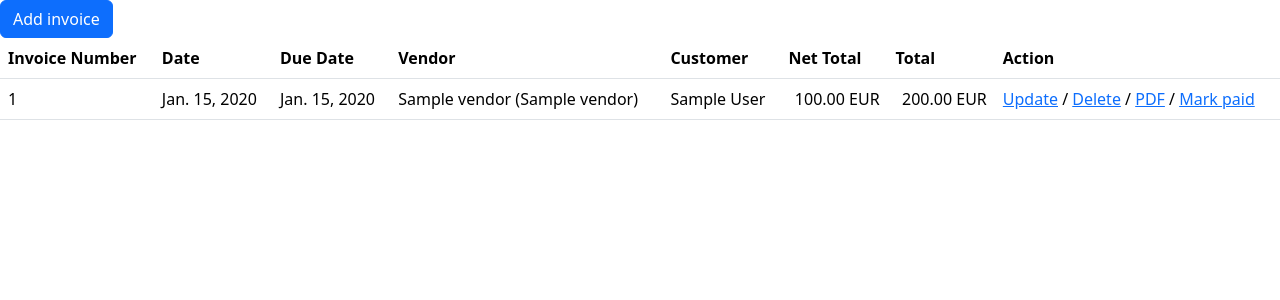
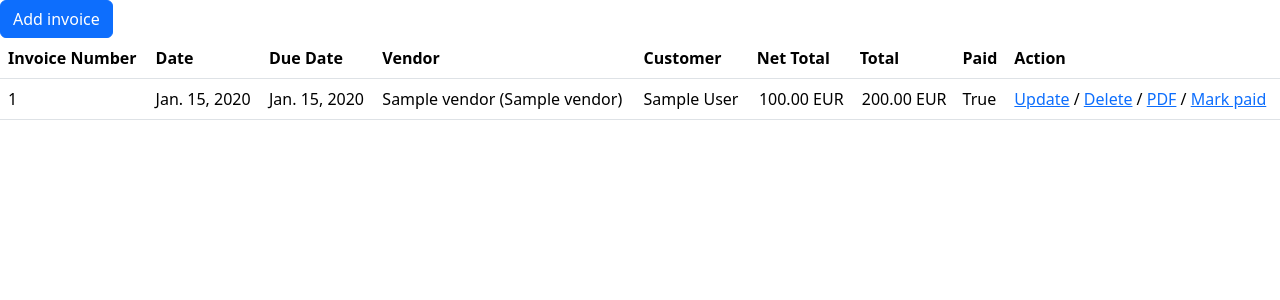
Before and after one commit to Segelzwerg/Rechnung, a Django app: page /invoices/ in a window 1280 px wide. Shown: the part 56-356 px from the top of the page. Run offline with Django 5.2, Linux system fonts and the light colour scheme; tables that the repository leaves empty hold one stand-in row (values such as "Sample post"); some libraries are stand-ins or nearby versions.

Commit message:
UPDATE: paid in invoice list
Signed-off-by: Segelzwerg <25705862+Segelzwerg@users.noreply.github.com>

```diff
--- a/invoice/templates/invoice/invoice_list.html
+++ b/invoice/templates/invoice/invoice_list.html
@@ -13,6 +13,7 @@
             <th scope="col">Customer</th>
             <th scope="col">Net Total</th>
             <th scope="col">Total</th>
+            <th scope="col">Paid</th>
             <th scope="col">Action</th>
         </tr>
         </thead>
@@ -30,6 +31,7 @@
                 <td>{{ invoice.customer.first_name }} {{ invoice.customer.last_name }}</td>
                 <td class="text-end">{{ invoice.net_total_string }}</td>
                 <td class="text-end">{{ invoice.total_string }}</td>
+                <td>{{ invoice.paid }}</td>
                 <td>
                     <a href="{% url "invoice-update" invoice.id %}">Update</a> /
                     <a href="{% url "invoice-delete" invoice.id %}">Delete</a> /
```
